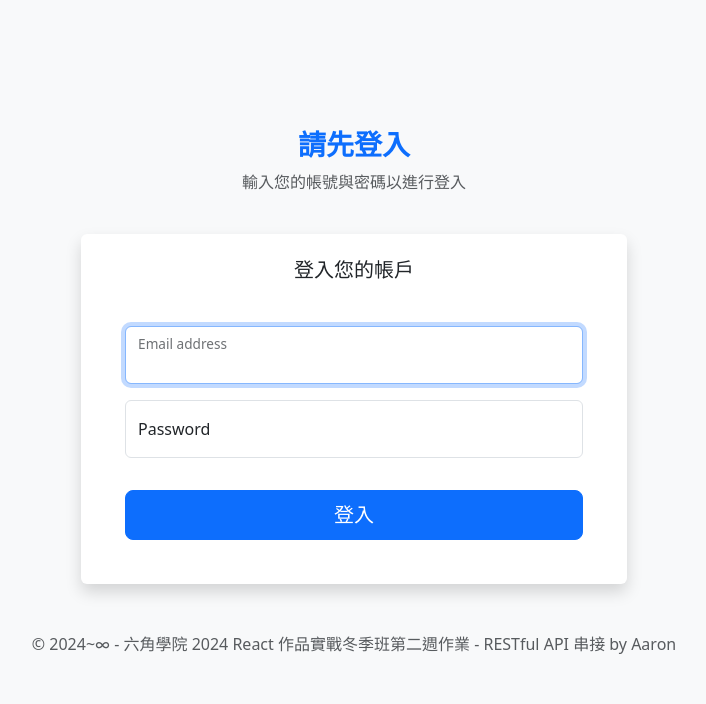
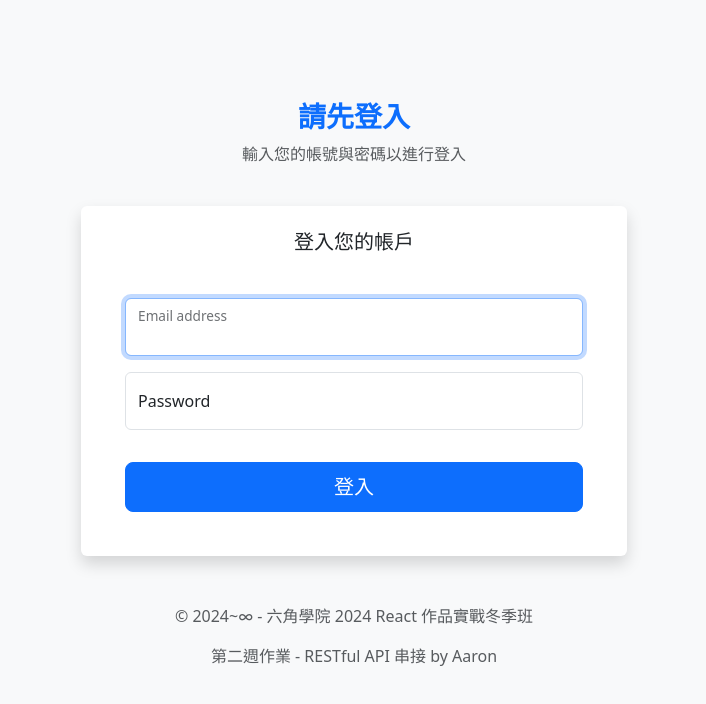
Before and after one commit to happyloa/Hex2024-React-Training-Week2, a React (Vite) app: page / in a window 1280 px wide. Shown: the top 704 px of the page, without its empty margins (286-992 px from the left). Built offline with nearby package versions, Linux system fonts and the light colour scheme.

Commit message:
修改版權資訊結構

```diff
--- a/src/components/LoginContainer.jsx
+++ b/src/components/LoginContainer.jsx
@@ -27,8 +27,8 @@ export default function LoginContainer({
       </div>
       {/* 版權資訊 */}
       <footer className="mt-5 mb-3 text-muted text-center">
-        &copy; 2024~∞ - 六角學院 2024 React 作品實戰冬季班第二週作業 - RESTful
-        API 串接 by Aaron
+        <p>&copy; 2024~∞ - 六角學院 2024 React 作品實戰冬季班</p>
+        <p>第二週作業 - RESTful API 串接 by Aaron</p>
       </footer>
     </section>
   );
```
